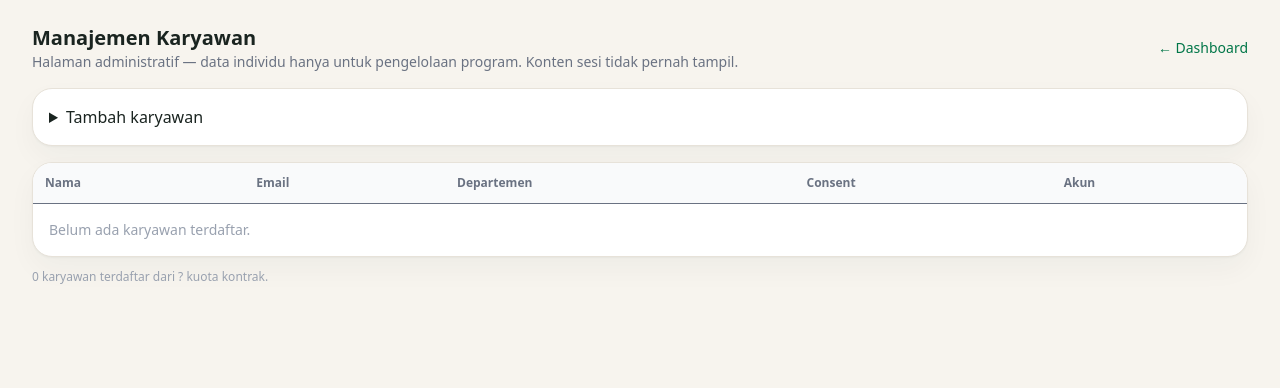
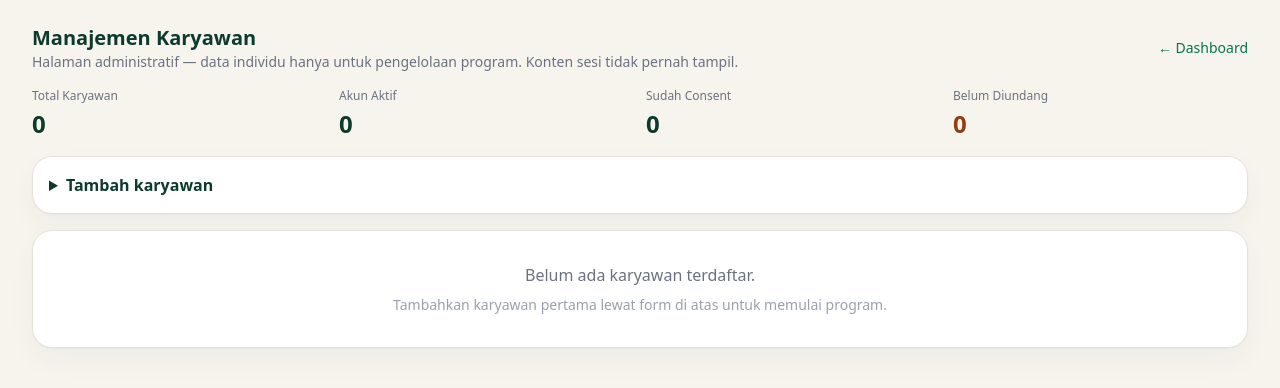
Before and after one commit to fauzan171/soluusi-b2company, a Laravel app: template resources/views/perusahaan/roster.blade.php in a window 1280 px wide. Shown: the part 49-437 px from the top of the page. Run offline with Laravel 9, Linux system fonts and the light colour scheme; the template is opened without the code that fills it, so the values that code supplies are empty; style sheets or scripts are compiled from the project's sources.

Commit message:
feat(employee): styling roster karyawan

```diff
--- a/resources/views/perusahaan/roster.blade.php
+++ b/resources/views/perusahaan/roster.blade.php
@@ -1,25 +1,73 @@
 @extends('layouts.app')
 
 @section('content')
+@php
+    $total = $employees->count();
+    $aktif = $employees->whereNotNull('user_id')->count();
+    $consent = $employees->whereNotNull('consent_at')->count();
+    $pending = $total - $aktif;
+@endphp
 <div class="mb-4 flex items-center justify-between flex-wrap gap-2">
     <div>
-        <h1 class="text-xl font-bold">Manajemen Karyawan</h1>
+        <h1 class="text-xl font-bold text-pine-900">Manajemen Karyawan</h1>
         <p class="text-sm text-gray-500">Halaman administratif — data individu hanya untuk pengelolaan program. Konten sesi tidak pernah tampil.</p>
     </div>
     <a href="{{ route('perusahaan.dashboard') }}" class="text-sm text-pine-700 hover:underline">← Dashboard</a>
 </div>
 
+{{-- Summary cards --}}
+<div class="grid grid-cols-2 md:grid-cols-4 gap-3 mb-4">
+    <div class="dash-card">
+        <p class="text-xs text-gray-500 mb-1">Total Karyawan</p>
+        <p class="text-2xl font-bold text-pine-900">{{ $total }}</p>
+    </div>
+    <div class="dash-card">
+        <p class="text-xs text-gray-500 mb-1">Akun Aktif</p>
+        <p class="text-2xl font-bold text-pine-900">{{ $aktif }}</p>
+    </div>
+    <div class="dash-card">
+        <p class="text-xs text-gray-500 mb-1">Sudah Consent</p>
+        <p class="text-2xl font-bold text-pine-900">{{ $consent }}</p>
+    </div>
+    <div class="dash-card">
+        <p class="text-xs text-gray-500 mb-1">Belum Diundang</p>
+        <p class="text-2xl font-bold text-terra-800">{{ $pending }}</p>
+    </div>
+</div>
+
 <details class="portal-card p-4 mb-4">
-    <summary>Tambah karyawan</summary>
+    <summary class="cursor-pointer font-semibold text-pine-900">Tambah karyawan</summary>
     <form method="POST" action="{{ route('perusahaan.employees.store') }}" class="space-y-3 mt-3">
         @csrf
-        <label>Nama <input name="name" value="{{ old('name') }}" required maxlength="255"></label>
-        <label>Email <input type="email" name="email" value="{{ old('email') }}" required></label>
-        <button>Simpan</button>
+        <div class="grid md:grid-cols-2 gap-3">
+            <label class="block text-sm">
+                <span class="text-gray-600">Nama</span>
+                <input name="name" value="{{ old('name') }}" required maxlength="255" class="mt-1 block w-full rounded border-gray-300 text-sm focus:border-pine-500 focus:ring-pine-500">
+            </label>
+            <label class="block text-sm">
+                <span class="text-gray-600">Email</span>
+                <input type="email" name="email" value="{{ old('email') }}" required class="mt-1 block w-full rounded border-gray-300 text-sm focus:border-pine-500 focus:ring-pine-500">
+            </label>
+        </div>
+        <button class="btn-pine text-sm">Simpan</button>
     </form>
 </details>
+
+@if($total === 0)
+<div class="portal-card p-8 text-center">
+    <p class="text-gray-500 mb-2">Belum ada karyawan terdaftar.</p>
+    <p class="text-sm text-gray-400">Tambahkan karyawan pertama lewat form di atas untuk memulai program.</p>
+</div>
+@else
+<div class="portal-card p-4 mb-3">
+    <label class="block text-sm">
+        <span class="text-gray-600">Cari karyawan</span>
+        <input id="rosterSearch" type="search" placeholder="Ketik nama atau email…" class="mt-1 block w-full rounded border-gray-300 text-sm focus:border-pine-500 focus:ring-pine-500">
+    </label>
+</div>
 <div class="portal-card overflow-hidden">
-    <table class="w-full text-sm">
+    <div class="overflow-x-auto">
+    <table class="w-full text-sm" id="rosterTable">
         <thead>
             <tr class="border-b text-left text-gray-500 text-xs bg-gray-50">
                 <th class="p-3">Nama</th>
@@ -30,8 +78,8 @@
             </tr>
         </thead>
         <tbody>
-            @forelse($employees as $emp)
-            <tr class="border-b last:border-0 hover:bg-gray-50">
+            @foreach($employees as $emp)
+            <tr class="border-b last:border-0 hover:bg-gray-50" data-search="{{ Str::lower($emp->name . ' ' . $emp->email) }}">
                 <td class="p-3 font-medium">{{ $emp->name }}</td>
                 <td class="p-3 text-gray-500">{{ $emp->email }}</td>
                 <td class="p-3"><span class="text-xs px-2 py-0.5 rounded bg-gray-100 text-gray-600">{{ $emp->departement?->name ?? '—' }}</span></td>
@@ -41,13 +89,26 @@
                     @else
                     <span class="text-xs px-2 py-0.5 rounded bg-amber-100 text-terra-800">Belum consent</span>
                     @endif
-                    <details><summary>Catat/koreksi consent eksternal</summary>
-                        <form method="POST" action="{{ route('perusahaan.employees.consent', $emp) }}">
+                    <details class="mt-1">
+                        <summary class="text-xs text-gray-500 cursor-pointer hover:text-pine-700">Catat/koreksi consent eksternal</summary>
+                        <form method="POST" action="{{ route('perusahaan.employees.consent', $emp) }}" class="mt-2 space-y-2 bg-gray-50 p-3 rounded">
                             @csrf
-                            <label>Status <select name="granted"><option value="1">Setuju</option><option value="0">Cabut</option></select></label>
-                            <label>Referensi bukti <input name="evidence" required maxlength="2000"></label>
-                            <label>Waktu persetujuan/perubahan <input type="datetime-local" name="agreed_at" required></label>
-                            <button>Simpan jejak consent</button>
+                            <label class="block text-xs">
+                                <span class="text-gray-600">Status</span>
+                                <select name="granted" class="mt-1 block w-full rounded border-gray-300 text-sm">
+                                    <option value="1">Setuju</option>
+                                    <option value="0">Cabut</option>
+                                </select>
+                            </label>
+                            <label class="block text-xs">
+                                <span class="text-gray-600">Referensi bukti</span>
+                                <input name="evidence" required maxlength="2000" class="mt-1 block w-full rounded border-gray-300 text-sm">
+                            </label>
+                            <label class="block text-xs">
+                                <span class="text-gray-600">Waktu persetujuan/perubahan</span>
+                                <input type="datetime-local" name="agreed_at" required class="mt-1 block w-full rounded border-gray-300 text-sm">
+                            </label>
+                            <button class="btn-pine text-xs">Simpan jejak consent</button>
                         </form>
                     </details>
                 </td>
@@ -63,12 +124,29 @@
                     @endif
                 </td>
             </tr>
-            @empty
-            <tr><td colspan="6" class="p-4 text-gray-400">Belum ada karyawan terdaftar.</td></tr>
-            @endforelse
+            @endforeach
+            <tr id="rosterEmptySearch" class="hidden">
+                <td colspan="5" class="p-6 text-center text-gray-400 text-sm">Tidak ada karyawan cocok dengan pencarian.</td>
+            </tr>
         </tbody>
     </table>
+    </div>
 </div>
 
-<p class="text-xs text-gray-400 mt-3">{{ $employees->count() }} karyawan terdaftar dari {{ $perusahaan->employee_count ?? '?' }} kuota kontrak.</p>
+<p class="text-xs text-gray-400 mt-3">{{ $total }} karyawan terdaftar dari {{ $perusahaan->employee_count ?? '?' }} kuota kontrak.</p>
+
+<script>
+document.getElementById('rosterSearch').addEventListener('input', function (e) {
+    const q = e.target.value.toLowerCase().trim();
+    const rows = document.querySelectorAll('#rosterTable tbody tr[data-search]');
+    let visible = 0;
+    rows.forEach(r => {
+        const match = !q || r.dataset.search.includes(q);
+        r.classList.toggle('hidden', !match);
+        if (match) visible++;
+    });
+    document.getElementById('rosterEmptySearch').classList.toggle('hidden', visible > 0);
+});
+</script>
+@endif
 @endsection
```
